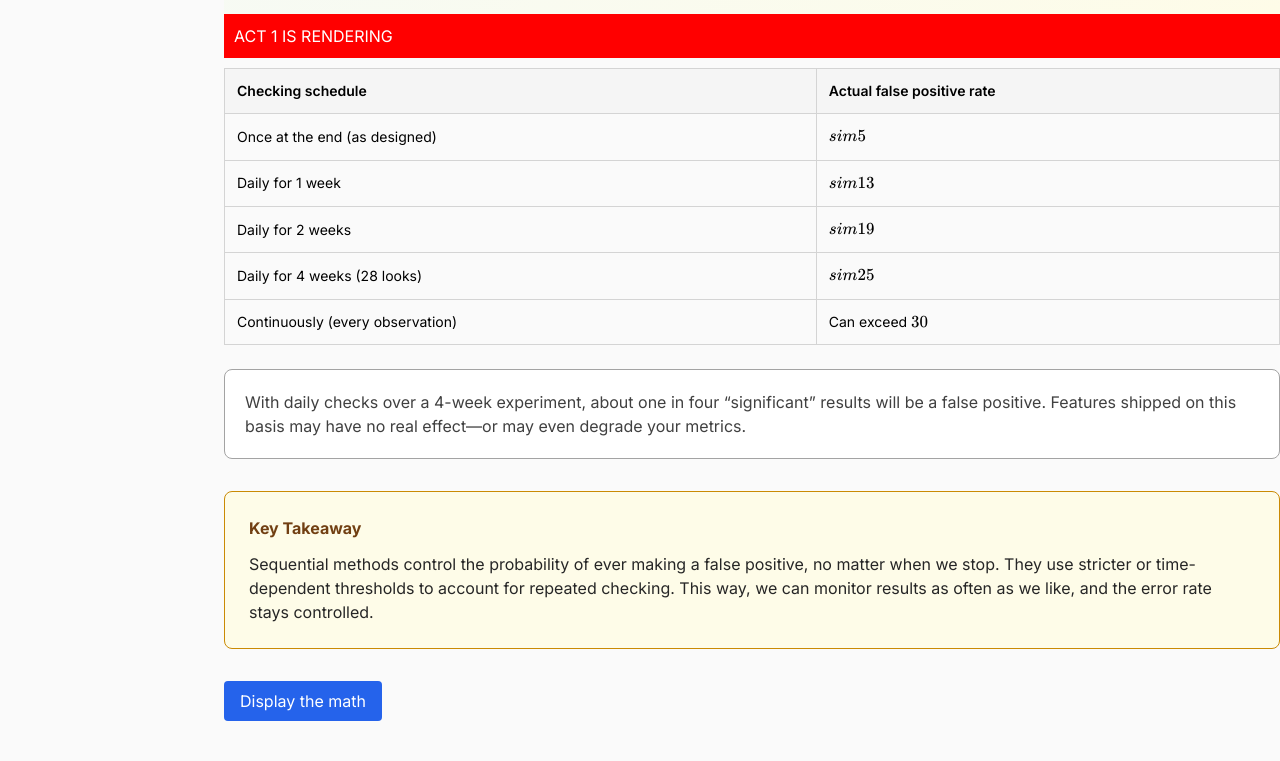
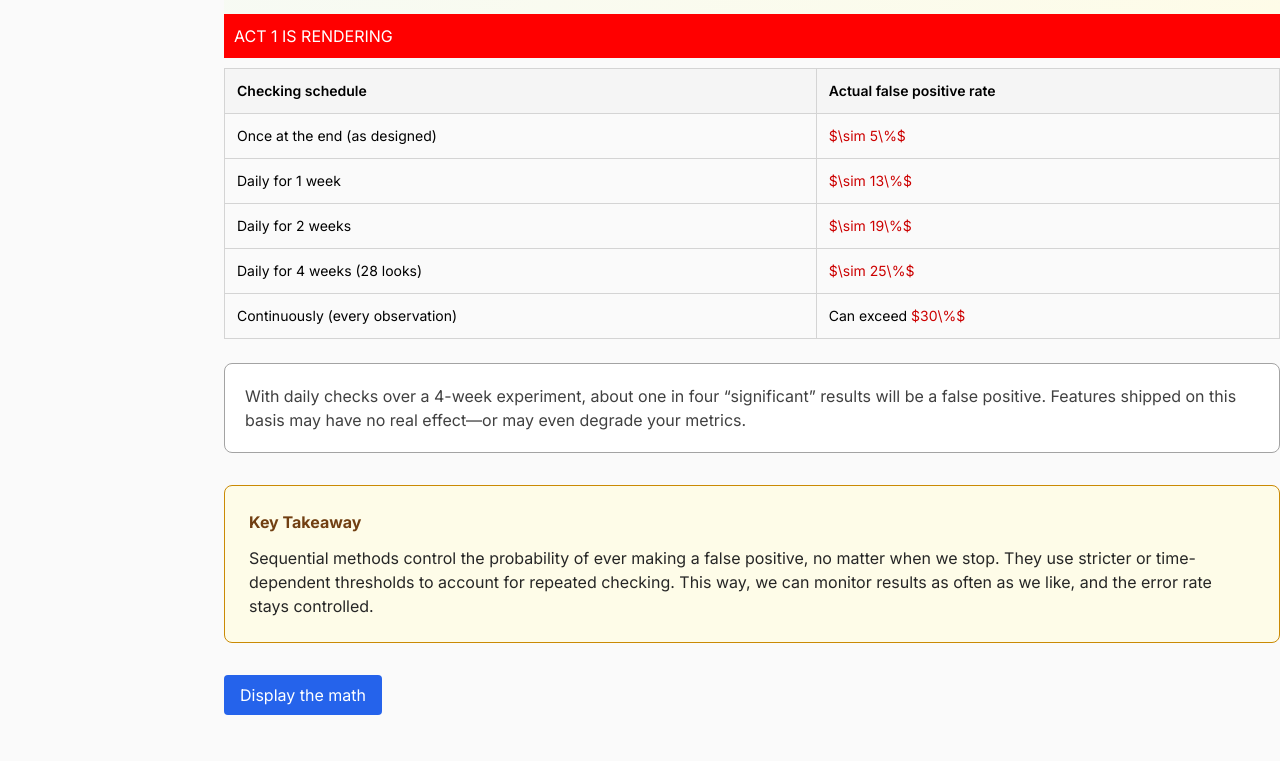
Before and after one commit to n-levy/sequential_testing, a Next.js app in the folder site/: page /short in a window 1280 px wide. Shown: the part 880-1641 px from the top of the page. Built offline with nearby package versions, Linux system fonts and the light colour scheme.

Commit message:
Fix build errors (client component + InlineMath typing)

```diff
--- a/site/components/act1/Act1.tsx
+++ b/site/components/act1/Act1.tsx
@@ -31,23 +31,23 @@ export function Act1() {
           <tbody>
             <tr>
               <td className="border border-neutral-300 p-3">Once at the end (as designed)</td>
-              <td className="border border-neutral-300 p-3"><InlineMath>{`\sim 5\%`}</InlineMath></td>
+              <td className="border border-neutral-300 p-3"><InlineMath>{`$\\sim 5\\%$`}</InlineMath></td>
             </tr>
             <tr className="bg-neutral-50">
               <td className="border border-neutral-300 p-3">Daily for 1 week</td>
-              <td className="border border-neutral-300 p-3"><InlineMath>{`\sim 13\%`}</InlineMath></td>
+              <td className="border border-neutral-300 p-3"><InlineMath>{`$\\sim 13\\%$`}</InlineMath></td>
             </tr>
             <tr>
               <td className="border border-neutral-300 p-3">Daily for 2 weeks</td>
-              <td className="border border-neutral-300 p-3"><InlineMath>{`\sim 19\%`}</InlineMath></td>
+              <td className="border border-neutral-300 p-3"><InlineMath>{`$\\sim 19\\%$`}</InlineMath></td>
             </tr>
             <tr className="bg-neutral-50">
               <td className="border border-neutral-300 p-3">Daily for 4 weeks (28 looks)</td>
-              <td className="border border-neutral-300 p-3"><InlineMath>{`\sim 25\%`}</InlineMath></td>
+              <td className="border border-neutral-300 p-3"><InlineMath>{`$\\sim 25\\%$`}</InlineMath></td>
             </tr>
             <tr>
               <td className="border border-neutral-300 p-3">Continuously (every observation)</td>
-              <td className="border border-neutral-300 p-3">Can exceed <InlineMath>{`30\%`}</InlineMath></td>
+              <td className="border border-neutral-300 p-3">Can exceed <InlineMath>{`$30\\%$`}</InlineMath></td>
             </tr>
           </tbody>
         </table>
```
